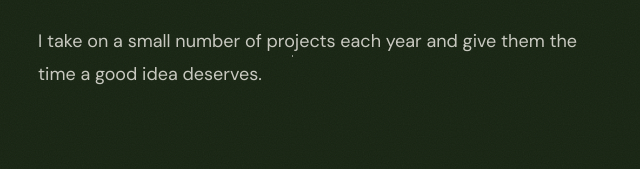
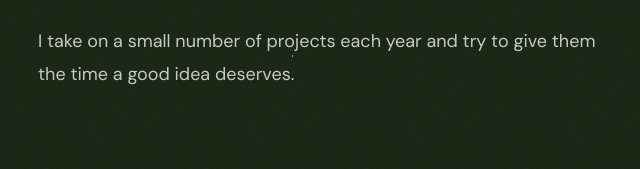
Before and after one commit to Mnytren/Designmagz, a plain HTML site: page practice.html in a window 1280 px wide. Shown: the part 308-477 px from the top of the page, 66-706 px from the left. Drawn offline with nearby package versions, Linux system fonts and the light colour scheme.

Commit message:
Practice page: trim Digital Design copy and soften hero intro

```diff
--- a/practice.html
+++ b/practice.html
@@ -93,8 +93,8 @@
         Curious by nature.
       </h1>
       <p class="mt-8 max-w-xl text-cream/80 text-lg leading-[1.8] reveal" style="transition-delay: 240ms;">
-        I take on a small number of projects each year and give them the time
-        a good idea deserves.
+        I take on a small number of projects each year and try to give them the
+        time a good idea deserves.
       </p>
     </div>
   </section>
@@ -167,7 +167,7 @@
         <div class="reveal">
           <span class="eyebrow text-cream/40">01</span>
           <h3 class="font-display text-2xl mt-3">Digital Design</h3>
-          <p class="text-cream/65 mt-3 leading-[1.8]">Exploring ways to make products, services, and experiences a little easier to understand and use. Fewer screens, clearer paths, and typography that behaves the same on a phone in mittens as on a studio monitor.</p>
+          <p class="text-cream/65 mt-3 leading-[1.8]">Exploring ways to make products, services, and experiences a little easier to understand and use.</p>
         </div>
         <div class="reveal" style="transition-delay: 120ms;">
           <span class="eyebrow text-cream/40">02</span>
```
